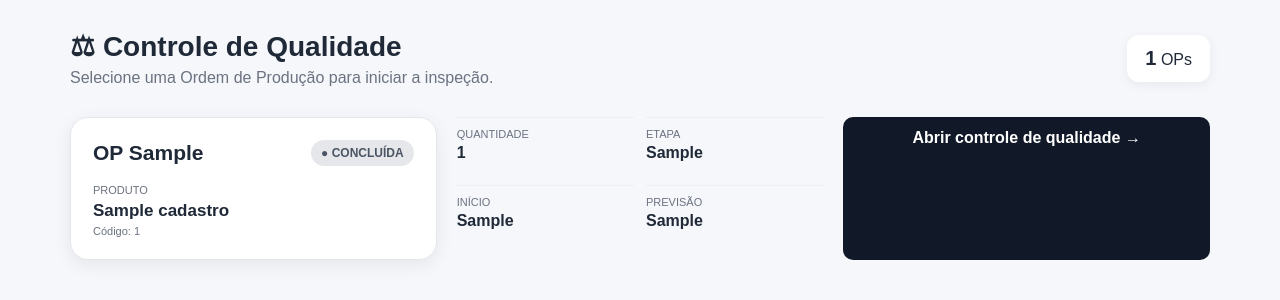
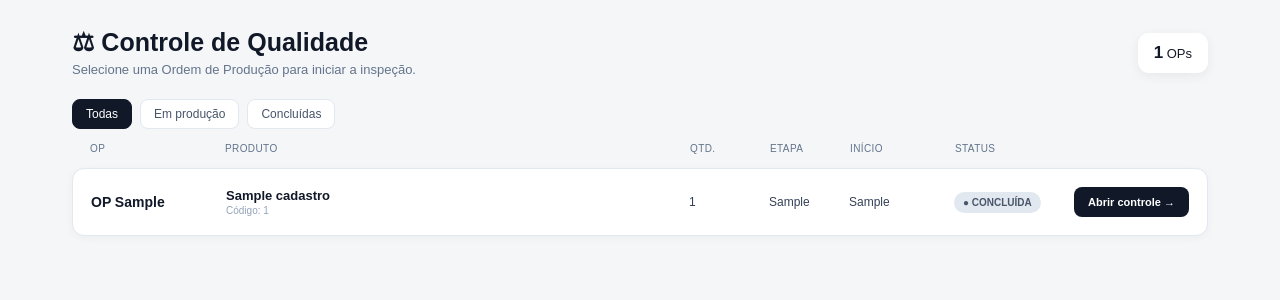
Before and after one commit to fabiurbina/PortalInterno, a Django app: template pedidos/templates/controle_ops.html in a window 1280 px wide. Shown: the top 300 px of the page. Run offline with Django 5.2, Linux system fonts and the light colour scheme; the template is opened without the code that fills it: most values are stand-ins (such as "Sample title", 1, 10 or a date in 2020).

Commit message:
Qalidade atualização op

```diff
--- a/pedidos/templates/controle_ops.html
+++ b/pedidos/templates/controle_ops.html
@@ -18,81 +18,221 @@
         body {
             margin: 0;
             font-family: Arial, sans-serif;
-            background: #f5f7fa;
-            color: #1f2937;
+            background: #f4f6f8;
+            color: #111827;
         }
 
         .container {
             max-width: 1200px;
             margin: 0 auto;
-            padding: 30px;
+            padding: 28px 32px;
         }
+
+        /* =========================
+           CABEÇALHO
+        ========================= */
 
         .cabecalho {
             display: flex;
             justify-content: space-between;
             align-items: center;
-            margin-bottom: 30px;
+            margin-bottom: 22px;
         }
 
         .titulo h1 {
             margin: 0;
-            font-size: 28px;
+            font-size: 25px;
+            font-weight: 700;
         }
 
         .titulo p {
-            margin: 6px 0 0;
-            color: #6b7280;
+            margin: 5px 0 0;
+            color: #64748b;
+            font-size: 13px;
         }
 
         .contador {
             background: white;
-            padding: 12px 18px;
-            border-radius: 12px;
+            padding: 10px 16px;
+            border-radius: 11px;
             box-shadow: 0 3px 12px rgba(0,0,0,.06);
+            font-size: 13px;
         }
 
         .contador strong {
-            font-size: 20px;
+            font-size: 17px;
         }
 
-        .lista-ops {
-            display: grid;
-            grid-template-columns: repeat(auto-fit, minmax(320px, 1fr));
-            gap: 20px;
+
+        /* =========================
+           FILTROS
+        ========================= */
+
+        .filtros {
+            display: flex;
+            gap: 8px;
+            margin-bottom: 14px;
         }
 
-        .card-op {
+        .filtro {
+            border: 1px solid #e2e8f0;
             background: white;
-            border-radius: 18px;
-            padding: 22px;
-            box-shadow: 0 5px 18px rgba(0,0,0,.07);
-            border: 1px solid #e5e7eb;
-            transition: .2s;
+            color: #475569;
+            padding: 7px 13px;
+            border-radius: 8px;
+            font-size: 12px;
+            cursor: pointer;
         }
 
-        .card-op:hover {
-            transform: translateY(-3px);
-            box-shadow: 0 10px 25px rgba(0,0,0,.10);
+        .filtro:hover {
+            background: #f8fafc;
         }
 
-        .topo-card {
-            display: flex;
-            justify-content: space-between;
-            align-items: center;
-            margin-bottom: 18px;
+        .filtro.ativo {
+            background: #111827;
+            color: white;
+            border-color: #111827;
         }
 
-        .op-numero {
-            font-size: 21px;
-            font-weight: bold;
+
+        /* =========================
+           CABEÇALHO DA TABELA
+        ========================= */
+
+        .lista-ops {
+            display: flex;
+            flex-direction: column;
+            gap: 7px;
         }
 
+        .cabecalho-lista {
+            display: grid;
+
+            grid-template-columns:
+                135px
+                minmax(230px, 1fr)
+                80px
+                80px
+                105px
+                120px
+                115px;
+
+            align-items: center;
+
+            padding: 0 18px 7px;
+
+            color: #64748b;
+
+            font-size: 10px;
+
+            text-transform: uppercase;
+
+            letter-spacing: .04em;
+        }
+
+
+        /* =========================
+           LINHA DA OP
+        ========================= */
+
+        .linha-op {
+            display: grid;
+
+            grid-template-columns:
+                135px
+                minmax(230px, 1fr)
+                80px
+                80px
+                105px
+                120px
+                115px;
+
+            align-items: center;
+
+            min-height: 68px;
+
+            background: white;
+
+            border: 1px solid #e2e8f0;
+
+            border-radius: 12px;
+
+            padding: 10px 18px;
+
+            box-shadow: 0 2px 8px rgba(0,0,0,.04);
+
+            transition: .18s;
+        }
+
+        .linha-op:hover {
+            transform: translateY(-1px);
+            box-shadow: 0 5px 15px rgba(0,0,0,.08);
+            border-color: #cbd5e1;
+        }
+
+
+        /* =========================
+           OP
+        ========================= */
+
+        .op-numero {
+            font-size: 14px;
+            font-weight: 700;
+        }
+
+
+        /* =========================
+           PRODUTO
+        ========================= */
+
+        .produto-nome {
+            font-size: 13px;
+            font-weight: 600;
+
+            white-space: nowrap;
+            overflow: hidden;
+            text-overflow: ellipsis;
+
+            padding-right: 15px;
+        }
+
+        .produto-codigo {
+            font-size: 10px;
+            color: #94a3b8;
+            margin-top: 2px;
+        }
+
+
+        /* =========================
+           INFORMAÇÕES
+        ========================= */
+
+        .info {
+            font-size: 12px;
+            color: #334155;
+        }
+
+        .info-label {
+            display: none;
+        }
+
+
+        /* =========================
+           STATUS
+        ========================= */
+
         .status {
-            padding: 6px 10px;
+            display: inline-flex;
+
+            width: fit-content;
+
+            padding: 5px 9px;
+
             border-radius: 20px;
-            font-size: 12px;
-            font-weight: bold;
+
+            font-size: 10px;
+
+            font-weight: 700;
         }
 
         .status-producao {
@@ -101,77 +241,107 @@
         }
 
         .status-concluida {
-            background: #e5e7eb;
-            color: #4b5563;
+            background: #e2e8f0;
+            color: #475569;
         }
 
-        .produto {
-            background: #f8fafc;
-            border-radius: 12px;
-            padding: 14px;
-            margin-bottom: 18px;
+
+        /* =========================
+           BOTÃO
+        ========================= */
+
+        .botao {
+            display: flex;
+
+            justify-content: center;
+            align-items: center;
+
+            text-decoration: none;
+
+            background: #111827;
+
+            color: white;
+
+            padding: 9px 12px;
+
+            border-radius: 8px;
+
+            font-size: 11px;
+
+            font-weight: 700;
+
+            transition: .18s;
         }
 
-        .produto-label {
-            font-size: 11px;
-            color: #6b7280;
-            text-transform: uppercase;
-            margin-bottom: 5px;
+        .botao:hover {
+            background: #1f2937;
         }
 
-        .produto-codigo {
-            font-weight: bold;
-            font-size: 17px;
+
+        /* =========================
+           VAZIO
+        ========================= */
+
+        .vazio {
+            background: white;
+
+            border: 1px solid #e2e8f0;
+
+            border-radius: 12px;
+
+            padding: 35px;
+
+            text-align: center;
+
+            color: #64748b;
+
+            font-size: 13px;
         }
 
-        .informacoes {
-            display: grid;
-            grid-template-columns: 1fr 1fr;
-            gap: 12px;
-            margin-bottom: 20px;
+
+        /* =========================
+           RESPONSIVO
+        ========================= */
+
+        @media (max-width: 900px) {
+
+            .container {
+                padding: 20px;
             }
 
-        .info {
-            border-top: 1px solid #eee;
-            padding-top: 10px;
+            .cabecalho-lista {
+                display: none;
             }
 
-        .info span {
-            display: block;
-            font-size: 11px;
-            color: #6b7280;
-            text-transform: uppercase;
+            .linha-op {
+                grid-template-columns: 1fr;
+                gap: 8px;
+                padding: 16px;
             }
 
-        .info strong {
-            display: block;
-            margin-top: 4px;
+            .produto-nome {
+                white-space: normal;
             }
 
             .botao {
-            display: block;
-            width: 100%;
-            text-align: center;
-            text-decoration: none;
-            padding: 12px;
-            border-radius: 10px;
-            background: #111827;
-            color: white;
-            font-weight: bold;
-            transition: .2s;
+                margin-top: 5px;
             }
 
-        .botao:hover {
-            background: #374151;
         }
 
     </style>
 
 </head>
 
+
 <body>
 
 <div class="container">
+
+
+    <!-- =========================
+         CABEÇALHO
+    ========================== -->
 
     <div class="cabecalho">
 
@@ -179,28 +349,88 @@
 
             <h1>⚖ Controle de Qualidade</h1>
 
-            <p>Selecione uma Ordem de Produção para iniciar a inspeção.</p>
+            <p>
+                Selecione uma Ordem de Produção para iniciar a inspeção.
+            </p>
 
         </div>
+
 
         <div class="contador">
 
             <strong>{{ ops.cadastros|length }}</strong>
 
-            <span> OPs</span>
+            OPs
 
         </div>
 
     </div>
 
 
+
+    <!-- =========================
+         FILTROS
+    ========================== -->
+
+    <div class="filtros">
+
+        <button class="filtro ativo">
+            Todas
+        </button>
+
+        <button class="filtro">
+            Em produção
+        </button>
+
+        <button class="filtro">
+            Concluídas
+        </button>
+
+    </div>
+
+
+
+    <!-- =========================
+         LISTA
+    ========================== -->
+
     <div class="lista-ops">
+
+
+        {% if ops.cadastros %}
+
+
+            <!-- CABEÇALHO -->
+
+            <div class="cabecalho-lista">
+
+                <div>OP</div>
+
+                <div>Produto</div>
+
+                <div>Qtd.</div>
+
+                <div>Etapa</div>
+
+                <div>Início</div>
+
+                <div>Status</div>
+
+                <div></div>
+
+            </div>
+
+
+
+            <!-- OPs -->
 
             {% for op in ops.cadastros %}
 
-            <div class="card-op">
 
-                <div class="topo-card">
+                <div class="linha-op">
+
+
+                    <!-- OP -->
 
                     <div class="op-numero">
 
@@ -209,120 +439,120 @@
                     </div>
 
 
+
+                    <!-- PRODUTO -->
+
+                    <div>
+
+                        <div class="produto-nome">
+
+                            {{ op.nome_produto }}
+
+                        </div>
+
+                        <div class="produto-codigo">
+
+                            Código: {{ op.identificacao.nCodProduto }}
+
+                        </div>
+
+                    </div>
+
+
+
+                    <!-- QUANTIDADE -->
+
+                    <div class="info">
+
+                        {{ op.identificacao.nQtde }}
+
+                    </div>
+
+
+
+                    <!-- ETAPA -->
+
+                    <div class="info">
+
+                        {{ op.infAdicionais.cEtapa }}
+
+                    </div>
+
+
+
+                    <!-- INÍCIO -->
+
+                    <div class="info">
+
+                        {{ op.infAdicionais.dDtInicio }}
+
+                    </div>
+
+
+
+                    <!-- STATUS -->
+
+                    <div>
+
                         {% if op.outrasInf.cConcluida == "N" %}
 
-                        <div class="status status-producao">
+                            <span class="status status-producao">
 
                                 ● EM PRODUÇÃO
 
-                        </div>
+                            </span>
 
                         {% else %}
 
-                        <div class="status status-concluida">
+                            <span class="status status-concluida">
 
                                 ● CONCLUÍDA
 
-                        </div>
+                            </span>
 
                         {% endif %}
 
                     </div>
 
 
-                <div class="produto-label">
-                        Produto
-                    </div>
 
-                    <div class="produto-codigo">
-                        {{ op.nome_produto }}
-                    </div>
+                    <!-- AÇÃO -->
 
-                    <div style="font-size: 11px; color: #6b7280; margin-top: 4px;">
-                        Código: {{ op.identificacao.nCodProduto }}
-                    </div>
-
-                </div>
-
-
-                <div class="informacoes">
-
-                    <div class="info">
-
-                        <span>Quantidade</span>
-
-                        <strong>
-
-                            {{ op.identificacao.nQtde }}
-
-                        </strong>
-
-                    </div>
-
-
-                    <div class="info">
-
-                        <span>Etapa</span>
-
-                        <strong>
-
-                            {{ op.infAdicionais.cEtapa }}
-
-                        </strong>
-
-                    </div>
-
-
-                    <div class="info">
-
-                        <span>Início</span>
-
-                        <strong>
-
-                            {{ op.infAdicionais.dDtInicio }}
-
-                        </strong>
-
-                    </div>
-
-
-                    <div class="info">
-
-                        <span>Previsão</span>
-
-                        <strong>
-
-                            {{ op.identificacao.dDtPrevisao }}
-
-                        </strong>
-
-                    </div>
-
-                </div>
-
+                    <div>
 
                         <a
                             href="{% url 'controle_peso' %}?op={{ op.identificacao.cNumOP }}"
                             class="botao"
                         >
 
-                    Abrir controle de qualidade →
+                            Abrir controle →
 
                         </a>
 
                     </div>
 
-        {% empty %}
-
-            <div class="card-op">
-
-                <strong>Nenhuma OP encontrada.</strong>
 
                 </div>
 
+
             {% endfor %}
 
+
+        {% else %}
+
+
+            <div class="vazio">
+
+                Nenhuma Ordem de Produção encontrada.
+
             </div>
+
+
+        {% endif %}
+
+
+    </div>
+
 
 </div>
 
```
Lines whose indentation alone changed are shown as unchanged.
